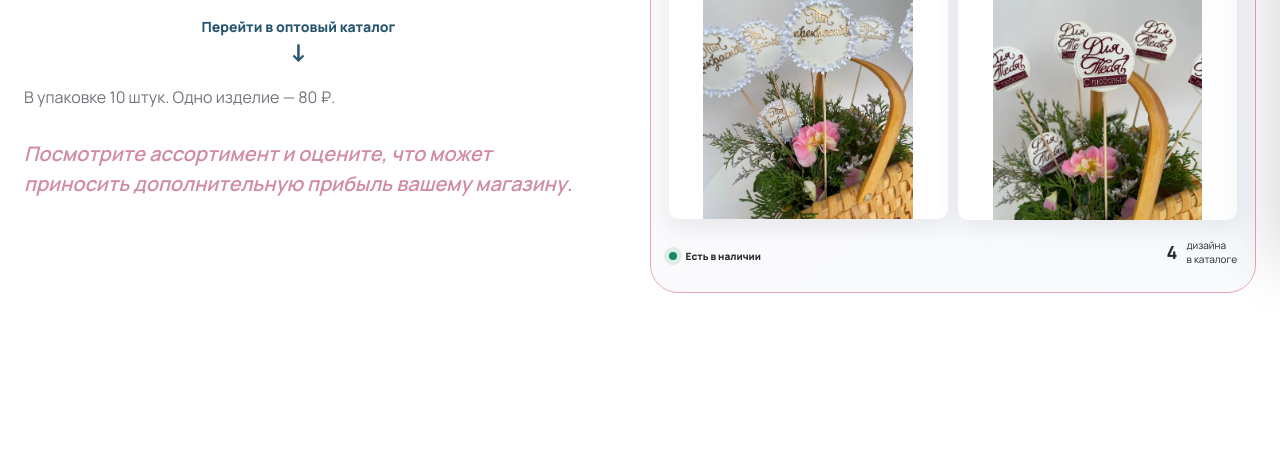
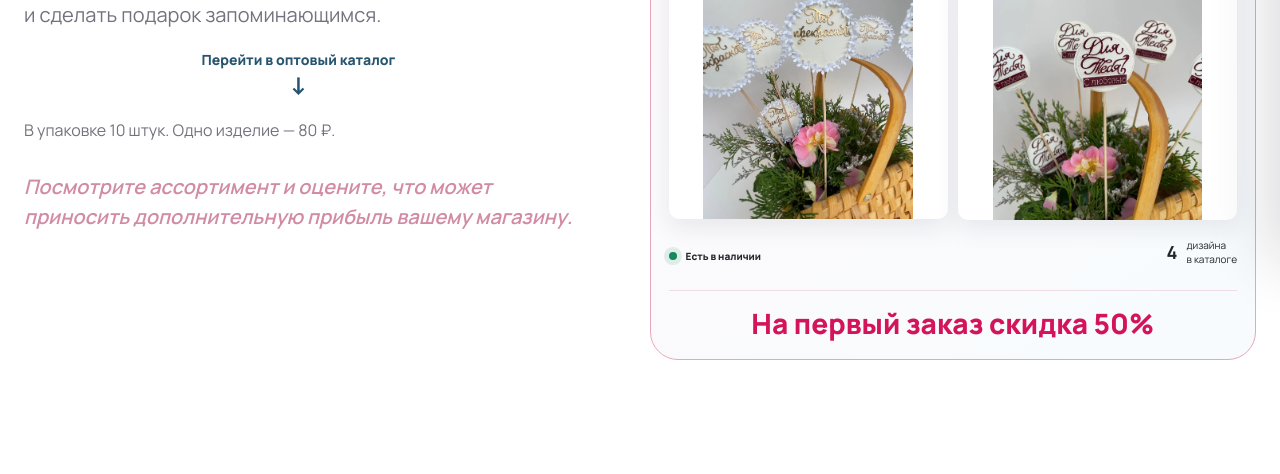
Before and after one commit to LangSage/topper-shop, a plain HTML site: page index.html in a window 1280 px wide. Shown: the part 541-1015 px from the top of the page. Drawn offline with nearby package versions, Linux system fonts and the light colour scheme; a web font is replaced by a local one.

Commit message:
Add first-order discount beneath hero photographs

```diff
--- a/index.html
+++ b/index.html
@@ -91,6 +91,7 @@
         .hero__showcase .hero__brand { padding: 8px 10px; gap: 6px; font-size: 25px; }
         .hero__showcase .hero__brand .brand__flower { width: 22px; height: 28px; }
       }
+      .hero__offer { clear: both; margin: 16px 0 0; padding-top: 14px; border-top: 1px solid #f0dce3; color: var(--raspberry); font-size: clamp(20px, 2.4vw, 28px); font-weight: 800; line-height: 1.3; text-align: center; }
     </style>
   </head>
   <body>
@@ -133,6 +134,7 @@
           </div>
           <div class="hero__note"><strong>4</strong><span>дизайна<br />в каталоге</span></div>
           <div class="hero__stock"><i></i> Есть в наличии</div>
+          <p class="hero__offer">На первый заказ скидка 50%</p>
         </div>
       </section>
 
```
